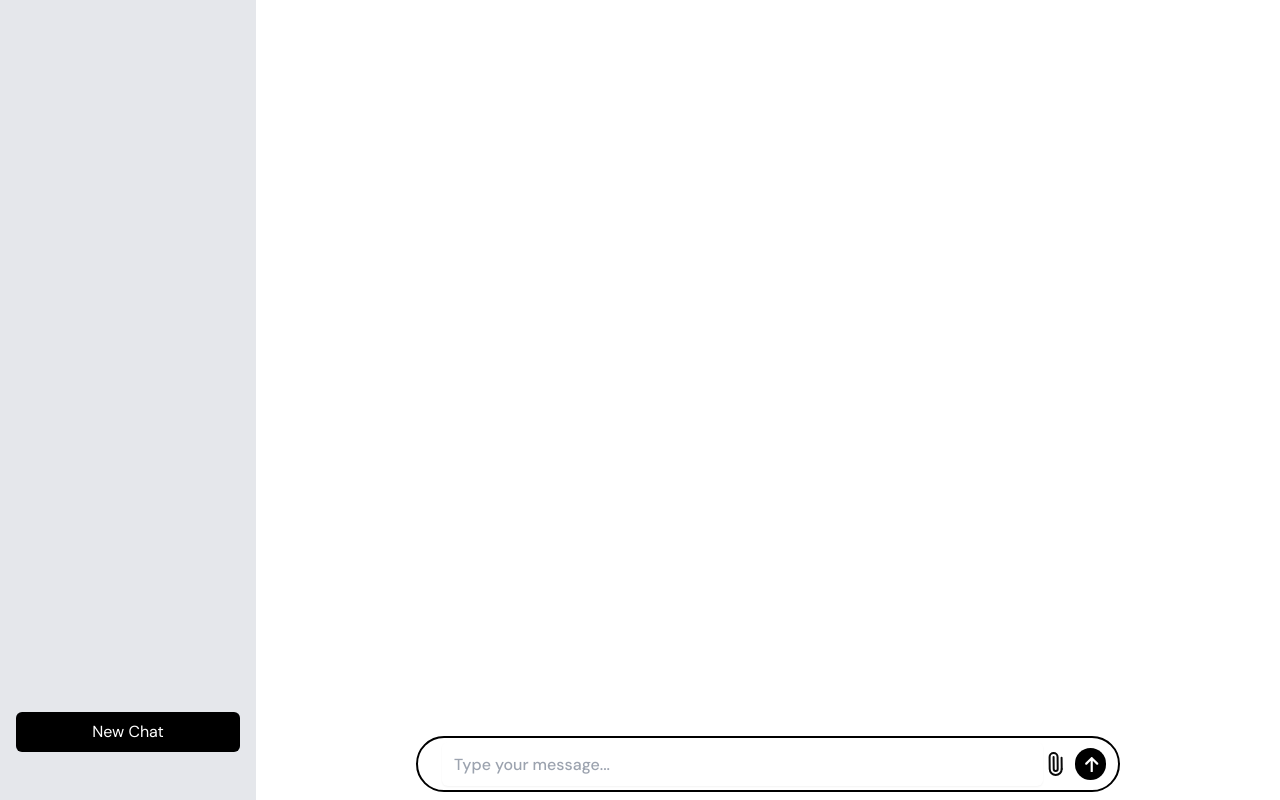
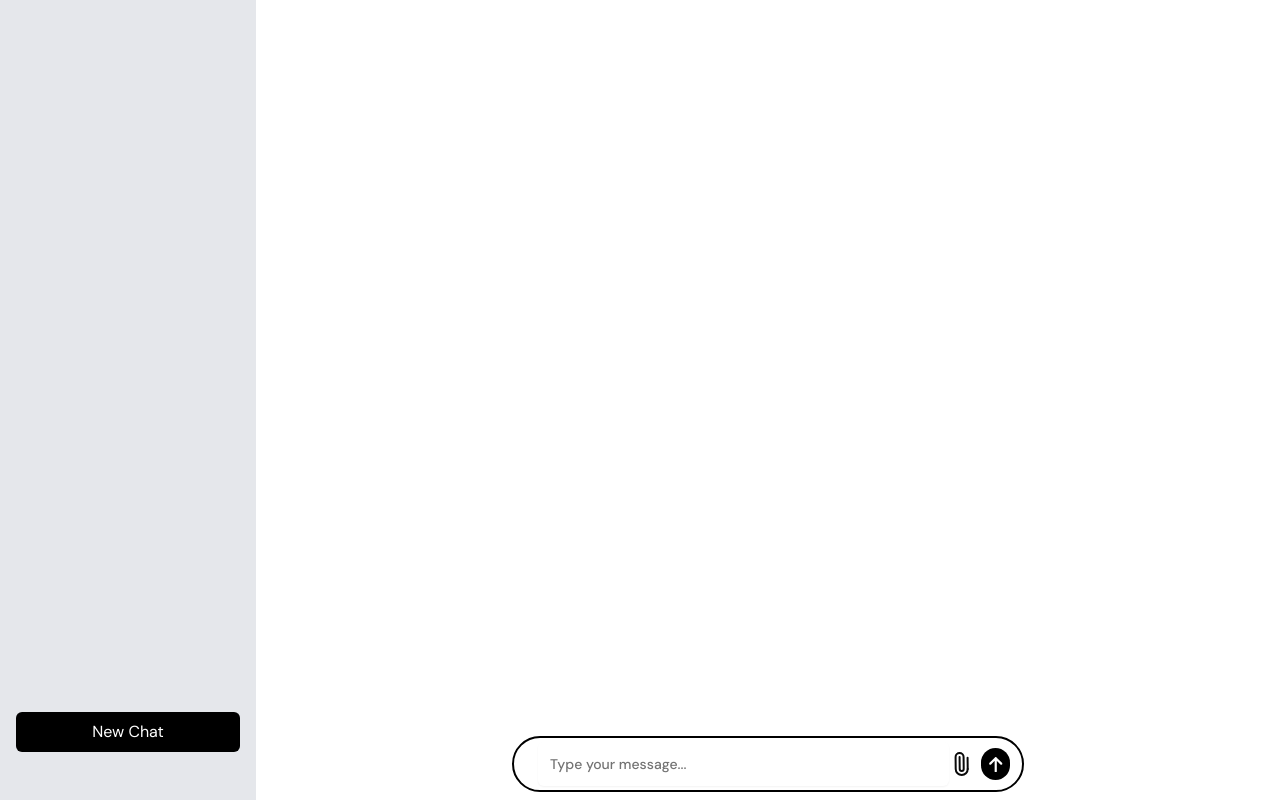
Before and after one commit to iam-dante/eda, a Next.js app: page /chat/13b56b64-14df-4efa-8edf-567d80291c27 in a window 1280 px wide. Built offline with nearby package versions, Linux system fonts and the light colour scheme.

Commit message:
CREATE: shadcn work

```diff
--- a/components/ui/input.tsx
+++ b/components/ui/input.tsx
@@ -8,7 +8,7 @@ const Input = React.forwardRef<HTMLInputElement, React.ComponentProps<"input">>(
       <input
         type={type}
         className={cn(
-          "flex h-9 w-full rounded-md border border-input bg-transparent px-3 py-1 text-base shadow-sm transition-colors file:border-0 file:bg-transparent file:text-sm file:font-medium file:text-foreground placeholder:text-muted-foreground focus-visible:outline-none focus-visible:ring-1 focus-visible:ring-ring disabled:cursor-not-allowed disabled:opacity-50 md:text-sm",
+          "flex h-9 w-full rounded-md border border-input bg-transparent px-3 py-1 text-base shadow-sm transition-colors file:border-0 file:bg-transparent file:text-sm file:font-medium file:text-foreground placeholder:text-muted-foreground focus-visible:outline-none  focus-visible:ring-ring disabled:cursor-not-allowed disabled:opacity-50 md:text-sm",
           className
         )}
         ref={ref}
--- a/src/app/layout.tsx
+++ b/src/app/layout.tsx
@@ -2,7 +2,6 @@ import type { Metadata } from "next";
 import Slidebar from "../components/Slidebar";
 import { Toaster } from "@/components/ui/toaster";
 import "./globals.css";
-
 
 export const metadata: Metadata = {
   title: "RAG Chat App",
@@ -19,10 +18,8 @@ export default function RootLayout({
       <body className={""}>
         <div className="flex h-screen bg-white">
           <Slidebar />
-          <main className="flex-1 overflow-auto">{children}
-
+          <main className="flex-1 overflow-auto">{children}</main>
           <Toaster />
-          </main>
         </div>
       </body>
     </html>
--- a/src/app/page.tsx
+++ b/src/app/page.tsx
@@ -1,5 +1,5 @@
-import LoginPage from "./loginpage";
-import HomePage from "./homepage/page";
+// import LoginPage from "./loginpage";
+// import HomePage from "./homepage/page";
 import Link from "next/link";
 
 
--- a/src/components/Chat.tsx
+++ b/src/components/Chat.tsx
@@ -1,11 +1,11 @@
 "use client";
 import { useState, useRef } from "react";
 import { Input } from "@/components/ui/input";
-import { Send, Paperclip } from "lucide-react";
+import { Paperclip } from "lucide-react";
 import { useToast } from "@/hooks/use-toast";
-
+import MarkdownRenderer from "./MarkdownRenderer";
 import { Toaster } from "@/components/ui/toaster";
-import MarkdownRenderer from "./MarkdownRenderer";
+import { cn } from "@/lib/utils";
 
 interface Message {
   id: string;
@@ -33,21 +33,21 @@ export default function Chat({ chatId }: { chatId: string }) {
       setMessages([...messages, newMessage]);
       setInput("");
       setAttachment(null);
-      // Here you would typically send the message to your backend or AI service
-      // For this example, we'll just echo the message back as the AI
 
       try {
         const response = await fetch("http://127.0.0.1:5000/search", {
+
           method: "POST",
           headers: {
             "Content-Type": "application/json",
+            "Accept": "application/json",
           },
           body: JSON.stringify({ text: input }),
         });
 
+
         if (response.ok) {
           const data = await response.json();
-          // setResponseText(data.results);
           const aiResponse: Message = {
             id: (Date.now() + 1).toString(),
             content: attachment
@@ -63,13 +63,14 @@ export default function Chat({ chatId }: { chatId: string }) {
               errorData.error ||
               "An error occurred while processing your text.",
           });
-          // alert(
-          //   errorData.error || "An error occurred while processing your text."
-          // );
         }
       } catch (error) {
+        console.log(input);
         toast({
-          description: "Failed to connect to the server.",
+          className: cn(
+            "top-4 right-0 flex fixed md:max-w-[420px] md:right-4"
+          ),
+          description: `Failed to connect to the server ${error}`,
         });
       }
     }
@@ -77,18 +78,27 @@ export default function Chat({ chatId }: { chatId: string }) {
 
   const handleFileChange = (e: React.ChangeEvent<HTMLInputElement>) => {
     const file = e.target.files?.[0];
+
     if (file) {
       if (file.size > 5 * 1024 * 1024) {
         // 5MB limit
+
         toast({
+          className: cn(
+            "top-0 right-0 flex fixed md:max-w-[420px] md:top-4 md:right-4"
+          ),
           title: "File too large",
           description: "Please upload a file smaller than 5MB.",
           variant: "destructive",
         });
+
         return;
       }
       setAttachment(file);
       toast({
+        className: cn(
+          "top-0 right-0 flex fixed md:max-w-[420px] md:top-4 md:right-4"
+        ),
         title: "File attached",
         description: `${file.name} is ready to be sent.`,
       });
@@ -96,95 +106,9 @@ export default function Chat({ chatId }: { chatId: string }) {
   };
 
   return (
-    // <div className="flex flex-col items-center h-screen px-[12%] bg-red-500 md:ml-64 py-6 overflow-y-auto ">
-    //   <div className=" mb-6 space-y-2 flex flex-col h-full bg-yellow-200 p-4 w-full my-4 overflow-y-auto">
-    //     {messages.map((message) => (
-    //       <div key={message.id} className="grid justify-items-stretch ">
-    //         <div
-    //           className={`max-w-[70%] px-2 py-2 rounded-l-md rounded-tr-md font-sans font-medium ${
-    //             message.sender === "user"
-    //               ? "bg-gray-200 justify-self-end"
-    //               : "max-w-[90%] text-[17px] space-y-2"
-    //           }`}
-    //         >
-    //           {message.sender === "ai" && <span>&#x2022; </span>}
-    //           <MarkdownRenderer content={message.content} />
-    //           {message.attachment && (
-    //             <div className="mt-2">
-    //               <a
-    //                 href={message.attachment}
-    //                 target="_blank"
-    //                 rel="noopener noreferrer"
-    //                 className="text-blue-500 underline"
-    //               >
-    //                 View Attachment
-    //               </a>
-    //             </div>
-    //           )}
-    //         </div>
-    //       </div>
-    //     ))}
-    //   </div>
-
-    //   <div className="sticky bottom-0 pb-6 pt-2 bg-white w-full">
-    //     <form onSubmit={sendMessage} className="flex items-end w-full">
-    //       <div className="w-full flex justify-center items-center">
-    //         <div className="h-14 w-full bg-white rounded-full pl-6 pr-3 flex items-center border-2 border-black justify-between">
-    //           <Input
-    //             type="file"
-    //             ref={fileInputRef}
-    //             className="hidden"
-    //             onChange={handleFileChange}
-    //             accept=".txt,.pdf,.doc,.docx"
-    //           />
-    //           <Input
-    //             type="text"
-    //             value={input}
-    //             onChange={(e) => setInput(e.target.value)}
-    //             placeholder={
-    //               attachment
-    //                 ? `${attachment.name} attached`
-    //                 : "Type your message..."
-    //             }
-    //             className=" w-[94%] h-11 text-black font-sans font-medium focus:outline-none focus:ring-0 border-0"
-    //           />
-    //           <button
-    //             type="button"
-    //             onClick={() => fileInputRef.current?.click()}
-    //             className="mr-2"
-    //           >
-    //             <Paperclip className="h-6 w-6 -rotate-45 " />
-    //           </button>
-    //           <button
-    //             type="submit"
-    //             className="bg-black h-8 w-8 rounded-full flex justify-center items-center"
-    //             // onClick={handleSubmit}
-    //           >
-    //             <svg
-    //               xmlns="http://www.w3.org/2000/svg"
-    //               fill="none"
-    //               viewBox="0 0 22 22"
-    //               strokeWidth={3}
-    //               stroke="currentColor"
-    //               className="size-4 text-white"
-    //             >
-    //               <path
-    //                 strokeLinecap="round"
-    //                 strokeLinejoin="round"
-    //                 d="M4.5 10.5 12 3m0 0 7.5 7.5M12 3v18"
-    //               />
-    //             </svg>
-    //           </button>
-    //         </div>
-    //       </div>
-    //     </form>
-    //   </div>
-    //   <Toaster />
-    // </div>
-
-    <div className="h-screen md:ml-64 ">
-      <div className="h-[90%] overflow-y-auto px-40 py-6">
-        <div className="space-y-2 flex flex-col min-h-full  w-full ">
+    <div key={chatId} className="h-screen md:ml-64  ">
+      <div className="h-[90%] overflow-y-auto  py-8 px-64">
+        <div className="space-y-2 flex flex-col min-h-full  w-full">
           {messages.map((message) => (
             <div key={message.id} className="grid justify-items-stretch ">
               <div
@@ -213,7 +137,7 @@ export default function Chat({ chatId }: { chatId: string }) {
           ))}
         </div>
       </div>
-      <div className=" h-[10%] px-40 py-4">
+      <div className=" h-[10%]  py-4 px-64">
         <form onSubmit={sendMessage} className="flex items-end w-full">
           <div className="w-full flex justify-center items-center">
             <div className="h-14 w-full bg-white rounded-full pl-6 pr-3 flex items-center border-2 border-black justify-between">
@@ -245,7 +169,9 @@ export default function Chat({ chatId }: { chatId: string }) {
               <button
                 type="submit"
                 className="bg-black h-8 w-8 rounded-full flex justify-center items-center"
-                // onClick={handleSubmit}
+                onClick={() => {
+                  handleFileChange;
+                }}
               >
                 <svg
                   xmlns="http://www.w3.org/2000/svg"
@@ -266,6 +192,7 @@ export default function Chat({ chatId }: { chatId: string }) {
           </div>
         </form>
       </div>
+      <Toaster />
     </div>
   );
 }
--- a/tailwind.config.ts
+++ b/tailwind.config.ts
@@ -3,6 +3,7 @@ import type { Config } from "tailwindcss";
 const config: Config = {
     darkMode: ["class"],
     content: [
+	"./components/**/*.{js,ts,jsx,tsx,mdx}",
     "./src/pages/**/*.{js,ts,jsx,tsx,mdx}",
     "./src/components/**/*.{js,ts,jsx,tsx,mdx}",
     "./src/app/**/*.{js,ts,jsx,tsx,mdx}",
```
Also changed, not shown: components.json, src/app/chat/new/page.tsx (line endings or trailing spaces), 2 other files (tests, documents, lock files or other folders).
